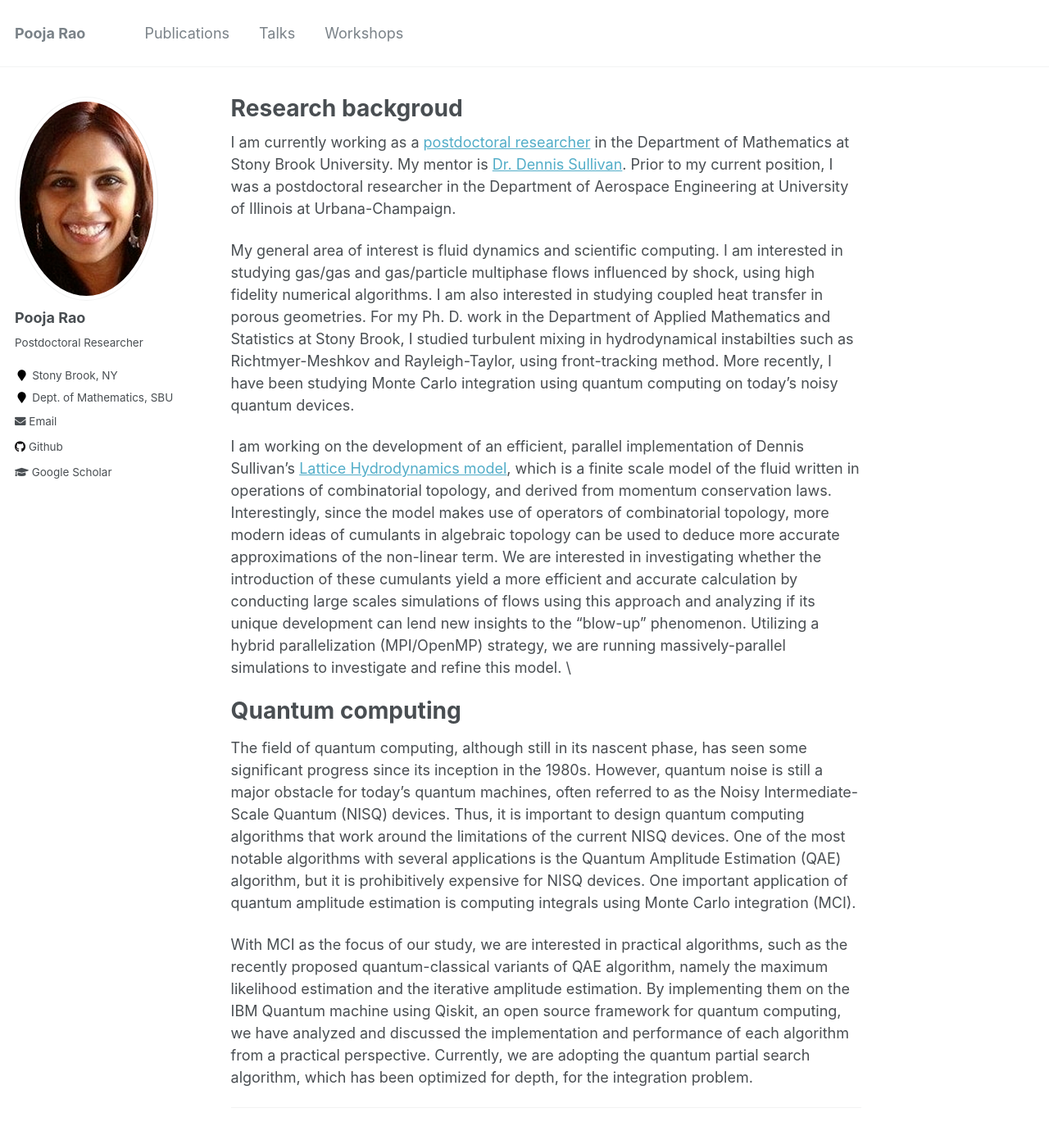
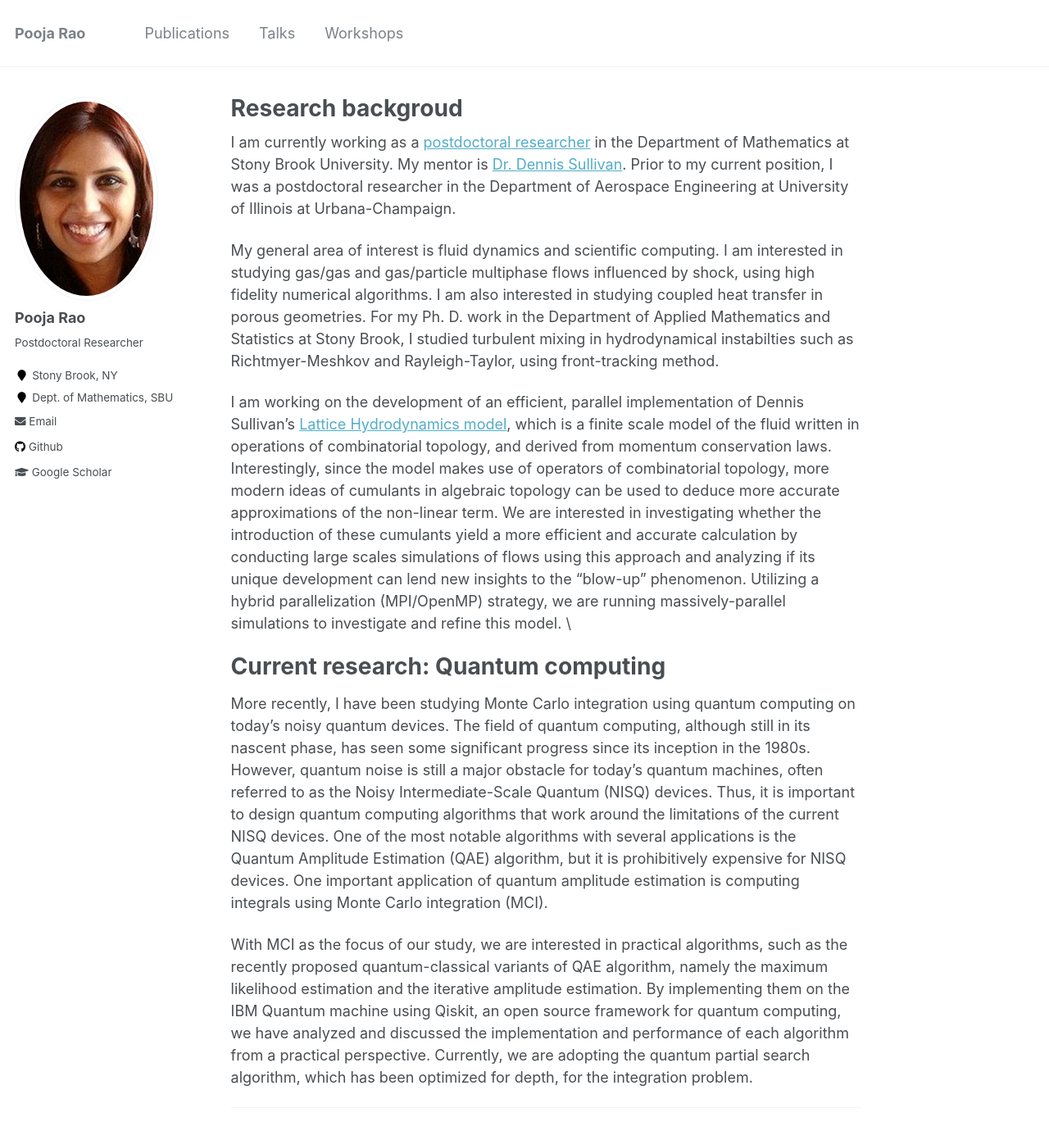
Before and after one commit to poojarao8/poojarao8.github.io, a Jekyll site: the page built from _pages/about.md, in a window 1280 px wide and 1400 px high. Shown: the top 1391 px of the window at 82% size. Built offline with Jekyll 4.4.1, drawn with Linux system fonts in a browser that asks for light colours.

Commit message:
Separaed the section on qc.

```diff
--- a/_pages/about.md
+++ b/_pages/about.md
@@ -10,13 +10,13 @@ redirect_from:
 
 I am currently working as a [postdoctoral researcher](http://www.math.stonybrook.edu/cards/raopooja.html) in the Department of Mathematics at Stony Brook University. My mentor is [Dr. Dennis Sullivan](http://www.math.stonybrook.edu/~dennis/). Prior to my current position, I was a postdoctoral researcher in the Department of Aerospace Engineering at University of Illinois at Urbana-Champaign.
 
-My general area of interest is fluid dynamics and scientific computing. I am interested in studying gas/gas and gas/particle multiphase flows influenced by shock, using high fidelity numerical algorithms. I am also interested in studying coupled heat transfer in porous geometries. For my Ph. D. work in the Department of Applied Mathematics and Statistics at Stony Brook, I studied turbulent mixing in hydrodynamical instabilties such as Richtmyer-Meshkov and Rayleigh-Taylor, using front-tracking method. More recently, I have been studying Monte Carlo integration using quantum computing on today's noisy quantum devices.
+My general area of interest is fluid dynamics and scientific computing. I am interested in studying gas/gas and gas/particle multiphase flows influenced by shock, using high fidelity numerical algorithms. I am also interested in studying coupled heat transfer in porous geometries. For my Ph. D. work in the Department of Applied Mathematics and Statistics at Stony Brook, I studied turbulent mixing in hydrodynamical instabilties such as Richtmyer-Meshkov and Rayleigh-Taylor, using front-tracking method.
 
 I am working on the development of an efficient, parallel implementation of Dennis Sullivan's [Lattice Hydrodynamics model](https://arxiv.org/abs/1811.00086), which is a finite scale model of the fluid written in operations of combinatorial topology, and derived from momentum conservation laws. Interestingly, since the model makes use of operators of combinatorial topology, more modern ideas of cumulants in algebraic topology can be used to deduce more accurate approximations of the non-linear term. We are interested in investigating whether the introduction of these cumulants yield a more efficient and accurate calculation by conducting large scales simulations of flows using this approach and analyzing if its unique development can lend new insights to the “blow-up” phenomenon. Utilizing a hybrid parallelization (MPI/OpenMP) strategy, we are running massively-parallel simulations to investigate and refine this model. \\
 
-# Quantum computing
+# Current research: Quantum computing
 
-The field of quantum computing, although still in its nascent phase, has seen some significant progress since its inception in the 1980s. However, quantum noise is still a major obstacle for today’s quantum machines, often referred to as the Noisy Intermediate-Scale Quantum (NISQ) devices. Thus, it is important to design quantum computing algorithms that work around the limitations of the current NISQ devices. One of the most notable algorithms with several applications is the Quantum Amplitude Estimation (QAE) algorithm, but it is prohibitively expensive for NISQ devices. One important application of quantum amplitude estimation is computing integrals using Monte Carlo integration (MCI).
+More recently, I have been studying Monte Carlo integration using quantum computing on today's noisy quantum devices. The field of quantum computing, although still in its nascent phase, has seen some significant progress since its inception in the 1980s. However, quantum noise is still a major obstacle for today’s quantum machines, often referred to as the Noisy Intermediate-Scale Quantum (NISQ) devices. Thus, it is important to design quantum computing algorithms that work around the limitations of the current NISQ devices. One of the most notable algorithms with several applications is the Quantum Amplitude Estimation (QAE) algorithm, but it is prohibitively expensive for NISQ devices. One important application of quantum amplitude estimation is computing integrals using Monte Carlo integration (MCI).
 
 With MCI as the focus of our study, we are interested in practical algorithms, such as
 the recently proposed quantum-classical variants of QAE algorithm, namely the maximum likelihood estimation and the iterative amplitude estimation. By implementing them on the IBM Quantum machine using Qiskit, an open source framework for quantum computing, we have analyzed and discussed the implementation and performance of each algorithm from a practical perspective. Currently, we are adopting the quantum partial search algorithm, which has been optimized for depth, for the integration problem.
```
